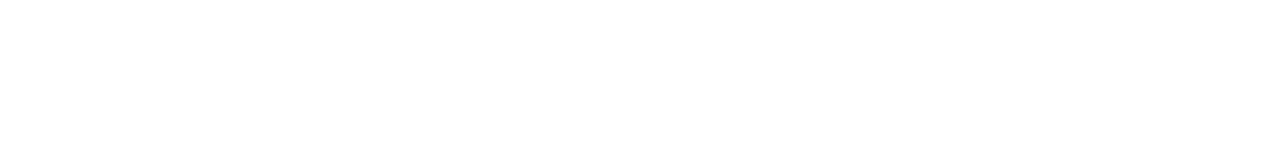
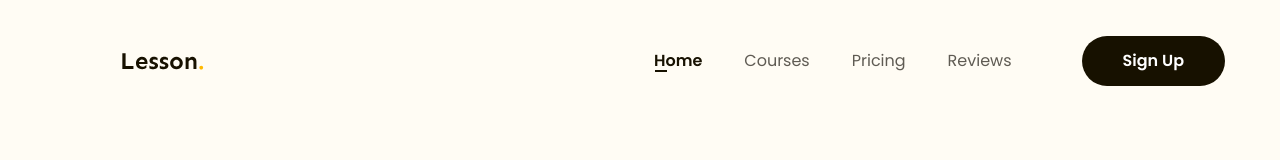
Before and after one commit to ThienAress/Project-02-F8, a plain HTML site: page index.html in a window 1280 px wide. Drawn offline with Linux system fonts and the light colour scheme.

Commit message:
code navbar done

```diff
--- a/assets/css/style.css
+++ b/assets/css/style.css
@@ -0,0 +1,92 @@
+* {
+  box-sizing: border-box;
+}
+
+html {
+  font-size: 62.5%;
+}
+body {
+  font-family: "Sen", system-ui;
+  font-family: "Poppins", system-ui;
+  font-size: 1.6rem;
+}
+/*Common  */
+a {
+  text-decoration: none;
+}
+
+.content {
+  width: 1170px;
+  margin-left: auto;
+  margin-right: auto;
+}
+
+.btn {
+  display: flex;
+  align-items: center;
+  height: 50px;
+  border-radius: 25px;
+  padding: 11px 41px;
+  background: #171100;
+  color: #fff;
+  font-family: Poppins;
+  font-size: 1.6rem;
+  font-weight: 600;
+}
+
+/* header */
+.header {
+  height: 900px;
+  background: #fffcf4;
+}
+
+.header .navbar {
+  display: flex;
+
+  padding: 36px 0 0 65px;
+}
+
+.header .list,
+.header .btn {
+  margin-left: auto;
+}
+.header .list {
+  display: flex;
+  align-items: center;
+}
+
+.navbar-menu {
+  display: flex;
+  margin-left: auto;
+}
+.header .item {
+  margin-left: 42px;
+}
+
+.header .item a {
+  color: #5f5b53;
+  font-family: Poppins;
+  font-size: 1.6rem;
+  font-weight: 400;
+}
+
+.header .active a {
+  position: relative;
+  color: #171100;
+  font-weight: 600;
+}
+
+.header .active a::after {
+  content: "";
+  position: absolute;
+  height: 2px;
+  width: 12px;
+  background: #171100;
+  right: 0;
+  bottom: 0;
+  left: 1px;
+}
+
+.header .btn-menu {
+  margin-left: 70px;
+}
--- a/index.html
+++ b/index.html
@@ -5,7 +5,38 @@
     <meta name="viewport" content="width=device-width, initial-scale=1.0" />
     <link rel="stylesheet" href="./assets/css/reset.css" />
     <link rel="stylesheet" href="./assets/css/style.css" />
+    <link rel="preconnect" href="https://fonts.googleapis.com" />
+    <link rel="preconnect" href="https://fonts.gstatic.com" crossorigin />
+    <link
+      href="https://fonts.googleapis.com/css2?family=Poppins:ital,wght@0,100;0,200;0,300;0,400;0,500;0,600;0,700;0,800;0,900;1,100;1,200;1,300;1,400;1,500;1,600;1,700;1,800;1,900&family=Sen:wght@400..800&display=swap"
+      rel="stylesheet"
+    />
     <title>Project-2</title>
   </head>
-  <body></body>
+  <body>
+    <header class="header">
+      <div class="content">
+        <nav class="navbar">
+          <img src="./assets/img/logo.svg" alt="Lesson" class="image" />
+          <div class="navbar-menu">
+            <ul class="list">
+              <li class="item active">
+                <a href="">Home</a>
+              </li>
+              <li class="item">
+                <a href="">Courses</a>
+              </li>
+              <li class="item">
+                <a href="">Pricing</a>
+              </li>
+              <li class="item">
+                <a href="">Reviews</a>
+              </li>
+            </ul>
+            <div class="btn btn-menu">Sign Up</div>
+          </div>
+        </nav>
+      </div>
+    </header>
+  </body>
 </html>
```
Also changed, not shown: assets/img/course.svg (added), assets/img/design.svg (added), assets/img/logo.svg (added), assets/img/marketing.svg (added).
